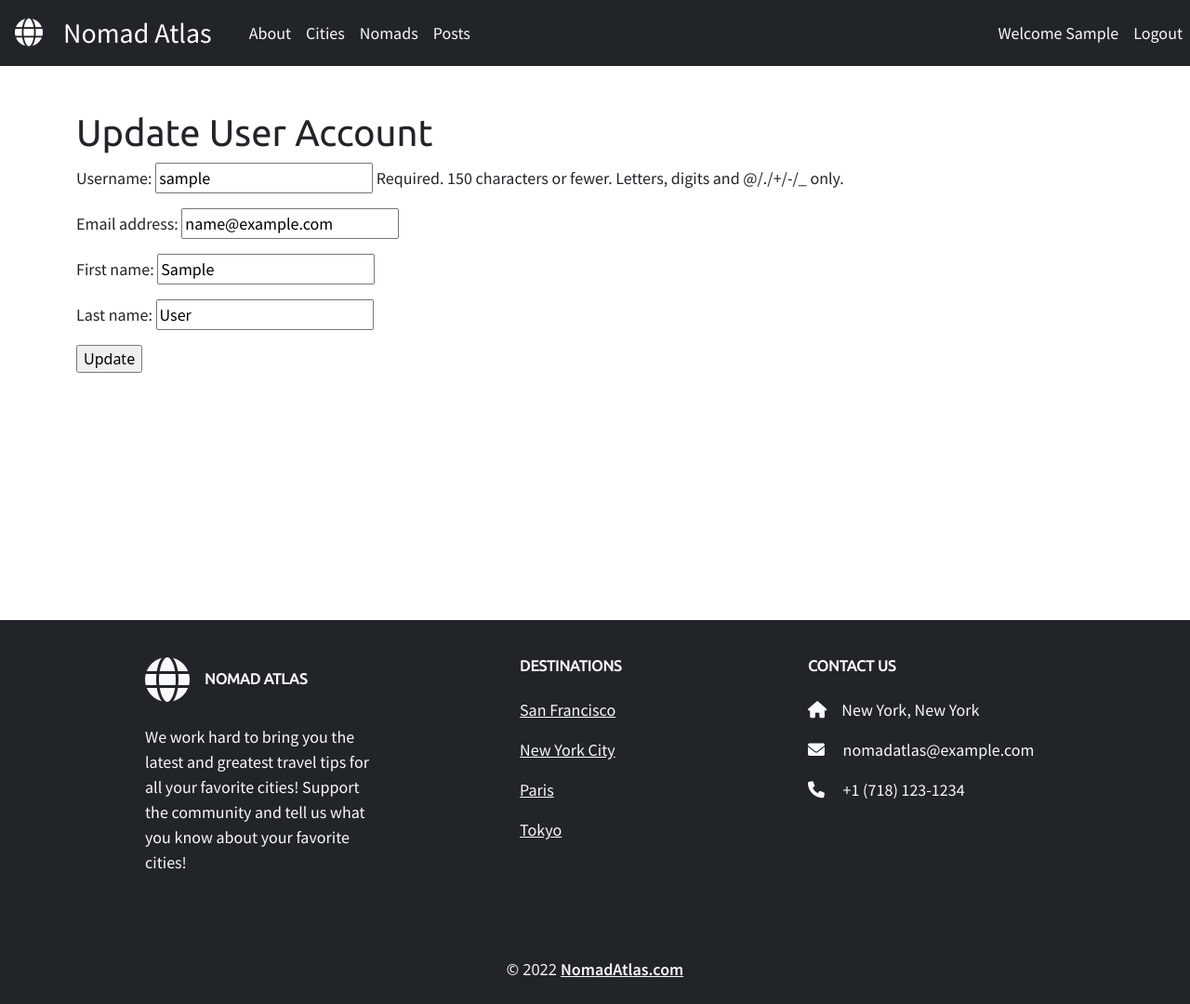
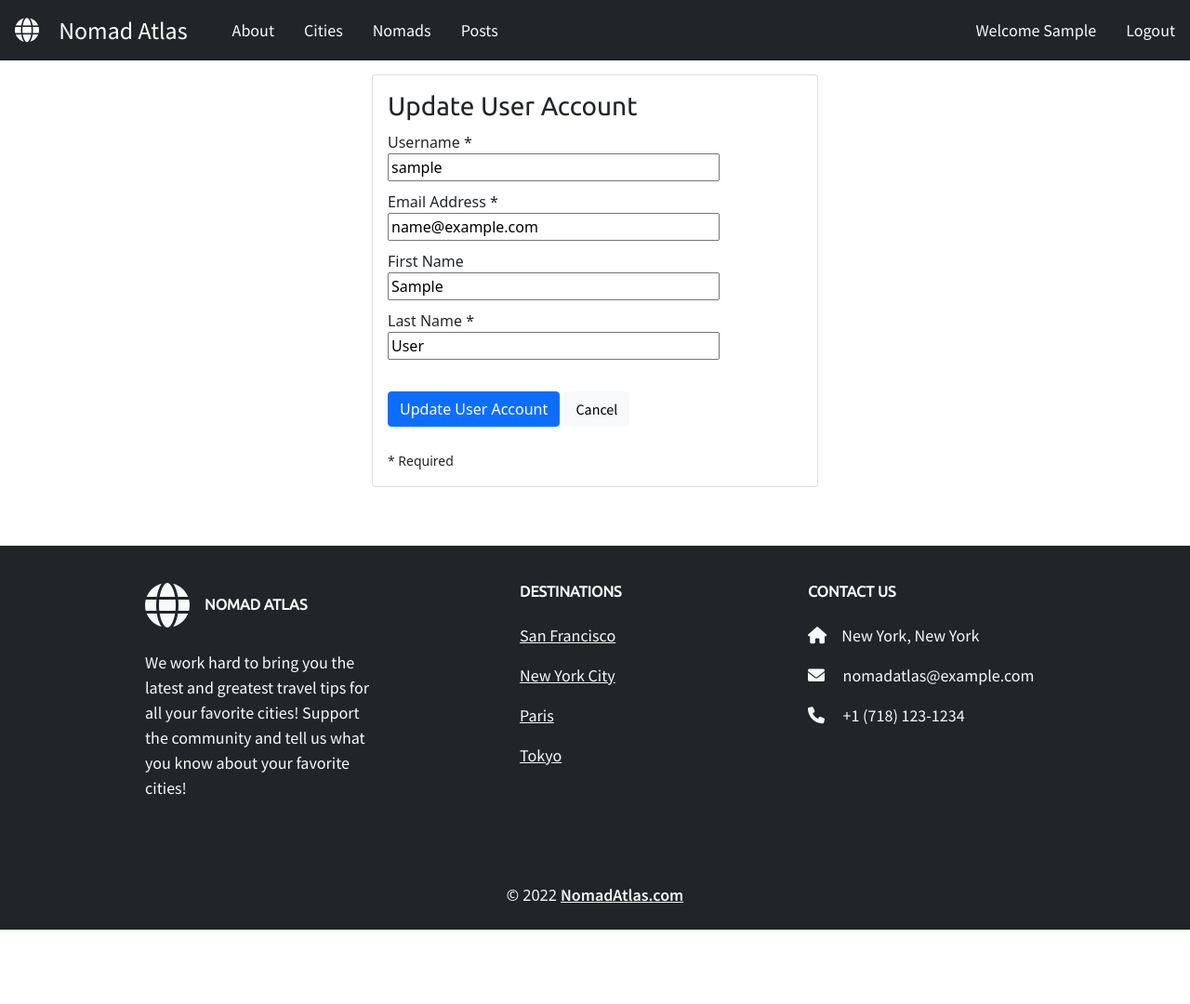
Before and after one commit to jajoyce/Nomad, a Django app: page /accounts/update/ in a window 1280 px wide. Shown: the whole page at 93% size. After the commit the page ends 1000 px from the top, so only its background shows below. Run offline with Django 4.2, Linux system fonts and the light colour scheme; the visitor is signed in with stand-in values (Sample User, id 1).

Commit message:
Update user update form. Add link to comment author profile. Styling.

```diff
--- a/main_app/static/styles/main.css
+++ b/main_app/static/styles/main.css
@@ -25,15 +25,15 @@ a:hover {
 }
 
 .btn-success:hover {
-  background-color: rgb(8, 73, 0);
+  background-color: rgb(12, 83, 3);
 }
 
 .btn-danger:hover {
-  background-color: rgb(83, 0, 0);
+  background-color: rgb(94, 8, 8);
 }
 
 .btn-primary:hover {
-  background-color: rgb(33, 37, 41);
+  background-color: rgb(50, 55, 114);
 }
 .hero-section {
   height: 500px;
--- a/main_app/templates/base.html
+++ b/main_app/templates/base.html
@@ -30,7 +30,7 @@
       class="navbar navbar-expand-lg navbar-dark bg-dark navbar-fixed-top text-light sticky-top"
     >
       <!-- <div class="container-fluid"> -->
-      <a class="navbar-brand px-3" style="font-size: 30px" href="/">
+      <a class="navbar-brand px-3" style="font-size: 26px" href="/">
         <i
           class="fas fa-globe me-3"
           aria-hidden="true"
@@ -51,20 +51,20 @@
       </button>
       <div class="collapse navbar-collapse" id="navbarNav">
         <ul class="navbar-nav">
-          <li class="nav-item">
+          <li class="nav-item mx-2">
             <a class="nav-link text-reset" href="/about">About</a>
           </li>
-          <li class="nav-item">
+          <li class="nav-item mx-2">
             <a class="nav-link text-reset" href="{% url 'city_list'%}"
               >Cities</a
             >
           </li>
-          <li class="nav-item">
+          <li class="nav-item mx-2">
             <a class="nav-link text-reset" href="{% url 'profile_list'%}"
               >Nomads</a
             >
           </li>
-          <li class="nav-item">
+          <li class="nav-item mx-2">
             <a class="nav-link text-reset" href="{% url 'post_list'%}">Posts</a>
           </li>
         </ul>
@@ -72,7 +72,7 @@
       <div class="collapse navbar-collapse justify-content-end" id="navbarNav">
         <ul class="navbar-nav">
           {% if user.is_authenticated %}
-          <li class="nav-item">
+          <li class="nav-item mx-2">
             <a
               class="nav-link text-reset"
               href="{% url 'profile_detail' user.profile.pk %}"
@@ -80,14 +80,14 @@
               Welcome {{user.first_name }}</a
             >
           </li>
-          <li class="nav-item">
+          <li class="nav-item mx-2">
             <a class="nav-link text-reset" href="{% url 'logout' %}">Logout</a>
           </li>
           {% else %}
-          <li class="nav-item">
+          <li class="nav-item mx-2">
             <a class="nav-link text-reset" href="{% url 'signup' %}">Sign up</a>
           </li>
-          <li class="nav-item">
+          <li class="nav-item mx-2">
             <a class="nav-link text-reset" href="{% url 'login' %}">Login</a>
           </li>
           {% endif %}
--- a/main_app/templates/profile_update.html
+++ b/main_app/templates/profile_update.html
@@ -41,7 +41,7 @@
       </div>
       <div class="text-center">
         <a href="{% url 'user_update' %}"
-          >Do you need to update your user account information?</a
+          ><h6>Do you need to update your user account information?</h6></a
         >
       </div>
     </div>
--- a/main_app/templates/registration/user_update.html
+++ b/main_app/templates/registration/user_update.html
@@ -1,14 +1,42 @@
 {% extends 'base.html' %} {% block title %}User update{% endblock %}
 <!-- comment -->
 {% block content%}
-<div class="container hero-section mt-5">
-<h1>Update User Account </h1>
-<form method="post" >
-    {% csrf_token %} {{ form.as_p }}
-    <input type="submit" class="button" value="Update" />
-    <input type="hidden" name="next" value="{{ next }}" />
-</form>
-</div>
-<div class="mt-4" style="text-align: center">
+<div class="container">
+    <div class="row">
+      <div class="col">
+        <div class="card" style="width: 30em">
+            <div class="card-body">
+                <h3 class="card-title">Update User Account</h3>
+                <form method="post">
+                    {% csrf_token %}
+                    {{ form.non_field_errors }}
+                    <div class="fieldWrapper">
+                        {{ form.username.errors }}
+                        <label for="{{ form.username.id_for_label }}">Username *</label><br>
+                        {{ form.username }}
+                    </div>
+                    <div class="fieldWrapper">
+                        {{ form.email.errors }}
+                        <label for="{{ form.email.id_for_label }}">Email Address *</label><br>
+                        {{ form.email }}
+                    </div>
+                    <div class="fieldWrapper">
+                        {{ form.first_name.errors }}
+                        <label for="{{ form.first_name.id_for_label }}">First Name</label><br>
+                        {{ form.first_name }}
+                    </div>
+                    <div class="fieldWrapper">
+                        {{ form.last_name.errors }}
+                        <label for="{{ form.last_name.id_for_label }}">Last Name *</label><br>
+                        {{ form.last_name }}
+                    </div><br>
+                    <input type="submit" value="Update User Account" class="btn btn-primary">
+                    <a href="{% url 'profile_detail' user.profile.pk %}" class="btn btn-light">Cancel</a>
+                </form><br>
+                <small>* Required</small>
+            </div>
+        </div>
+      </div>
+    </div>
 </div>
 {% endblock %}
```
Also changed, not shown: main_app/templates/post_detail.html (+4 -4 lines).
